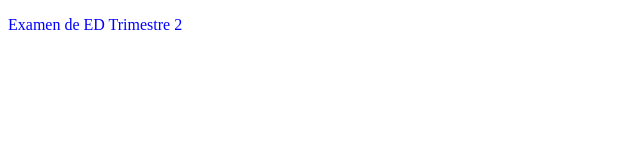
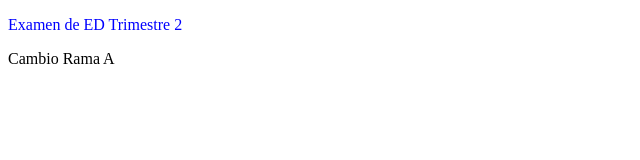
Before and after one commit to r0bertori/ExamenT2, a plain HTML site: page index.html in a window 1280 px wide. Shown: the full height of the page, 0-640 px from the left. Drawn offline with Linux system fonts and the light colour scheme.

Commit message:
Primer commit Rama A

```diff
--- a/index.html
+++ b/index.html
@@ -6,4 +6,5 @@
 
 <body>
     <p id="saludo">Examen de ED Trimestre 2</p>
+    <p> Cambio Rama A</p>
 </body>
```
